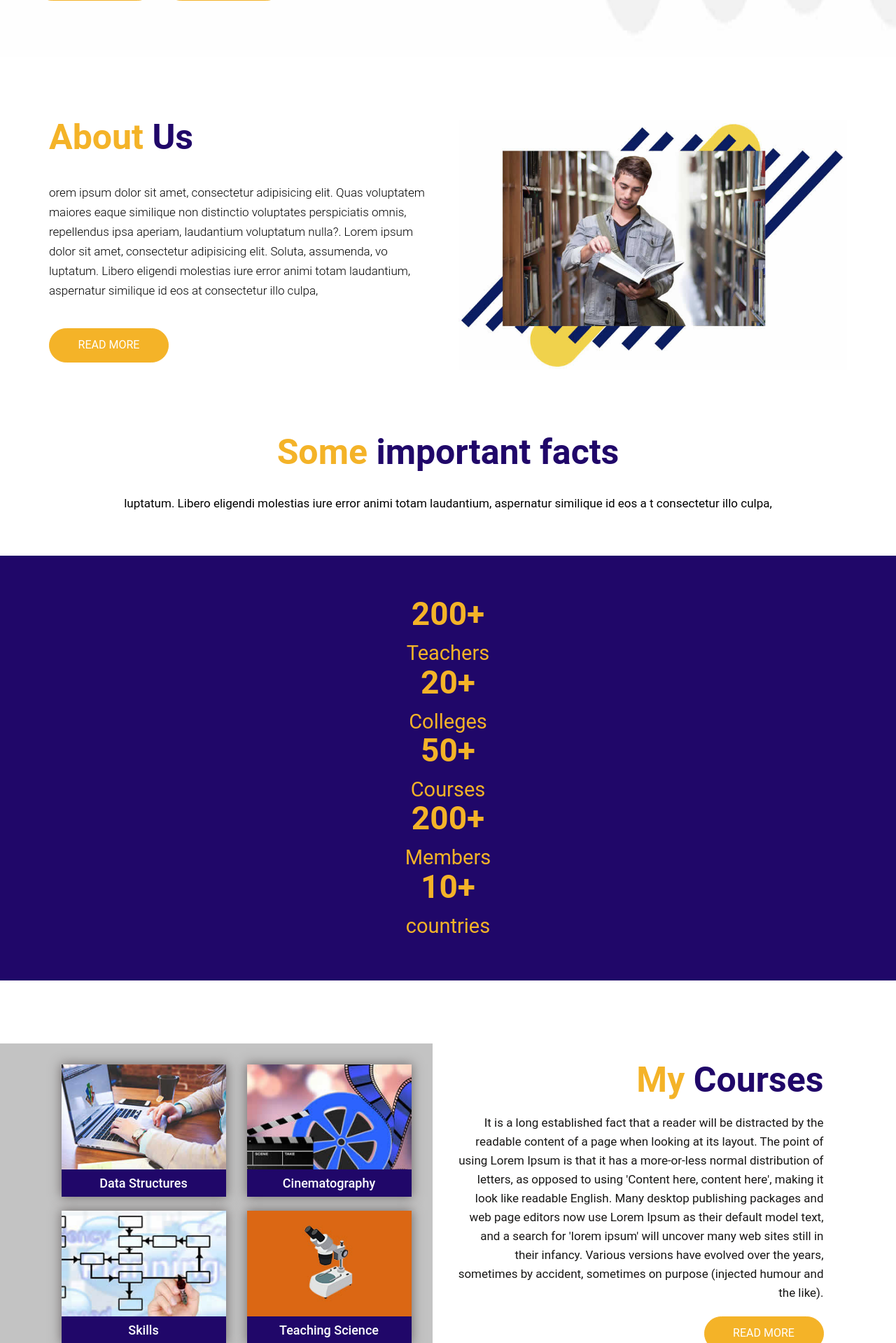
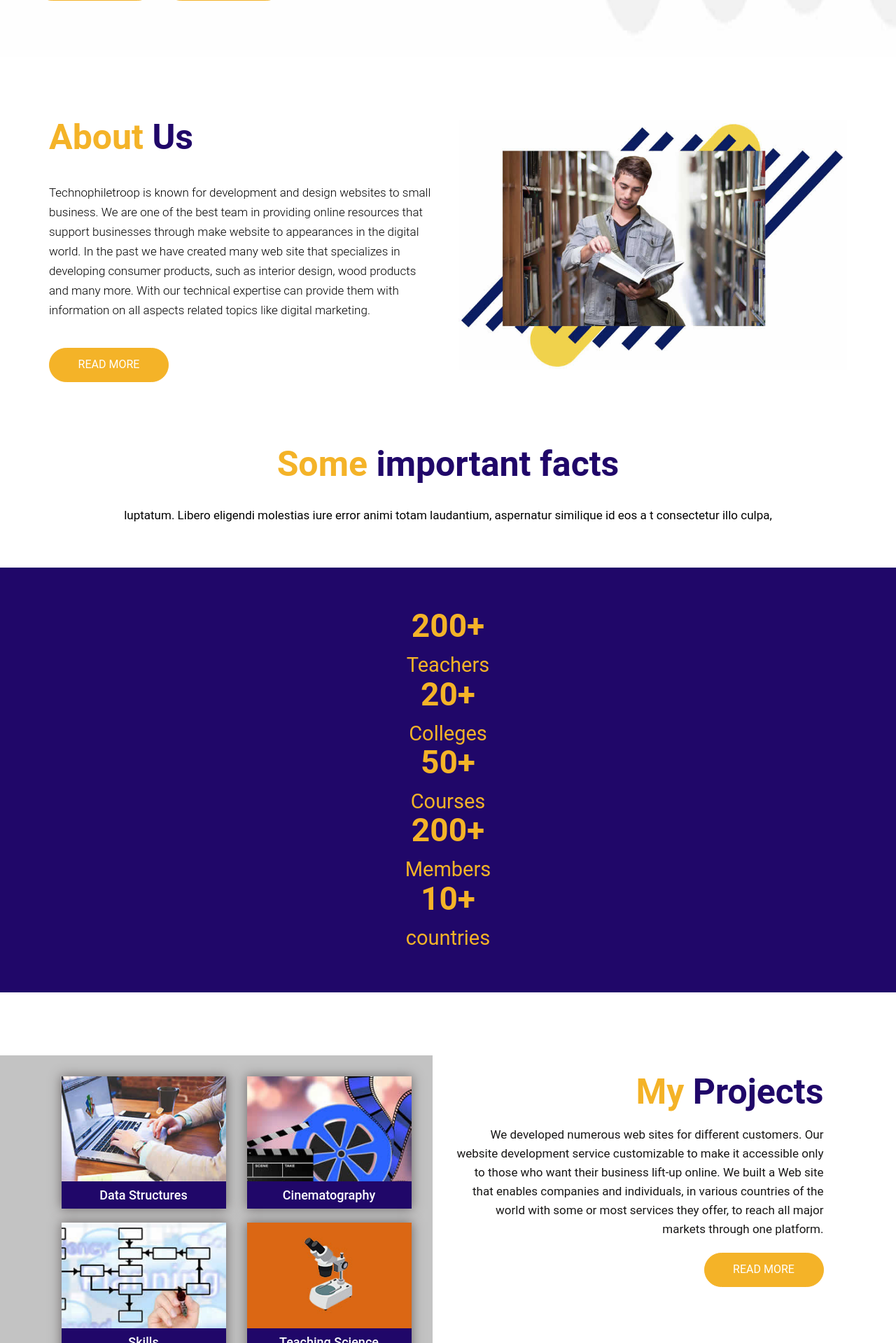
Before and after one commit to rahul0218/Technophiletroop, a CodeIgniter app: page /Technophiletroop/ in a window 1280 px wide. Shown: the part 1615-3534 px from the top of the page at 70% size. Run offline with CodeIgniter, Linux system fonts and the light colour scheme; some libraries are stand-ins or nearby versions.

Commit message:
About and projects outline

```diff
--- a/application/views/pages/home.php
+++ b/application/views/pages/home.php
@@ -5,9 +5,7 @@
       <div class="col-xl-6 col-lg-6 col-md-6 col-sm-12">
         <div class="about-box">
           <h2>About <strong class="yellow">Us</strong></h2>
-          <p> orem ipsum dolor sit amet, consectetur adipisicing elit. Quas voluptatem maiores eaque similique non distinctio voluptates perspiciatis omnis, repellendus ipsa aperiam, laudantium voluptatum nulla?.
-            Lorem ipsum dolor sit amet, consectetur adipisicing elit. Soluta, assumenda, vo
-          luptatum. Libero eligendi molestias iure error animi totam laudantium, aspernatur similique id eos at consectetur illo culpa,  </p>
+          <p> Technophiletroop is known for development and design websites to small business. We are one of the best team in providing online resources that support businesses through make website to appearances in the digital world. In the past we have created many web site that specializes in developing consumer products, such as interior design, wood products and many more. With our technical expertise can provide them with information on all aspects related topics like digital marketing.  </p>
           <a href="Javascript:void(0)">Read more</a>
         </div>
       </div>
@@ -79,7 +77,7 @@
 
 <!-- end our -->
 <!-- Courses -->
-<div id="courses" class="Courses">
+<div id="projects" class="Courses">
   <div class="container-fluid padding_left3">
     <div class="row">
       <div class="col-xl-6 col-lg-6 col-md-6 col-sm-12">
@@ -132,9 +130,9 @@
       <div class="col-xl-6 col-lg-6 col-md-6 col-sm-12 border_right">
         <div class="box_text">
           <div class="titlepage">
-            <h2>My <strong class="yellow"> Courses</strong></h2>
+            <h2>My <strong class="yellow"> Projects</strong></h2>
           </div>
-          <p>It is a long established fact that a reader will be distracted by the readable content of a page when looking at its layout. The point of using Lorem Ipsum is that it has a more-or-less normal distribution of letters, as opposed to using 'Content here, content here', making it look like readable English. Many desktop publishing packages and web page editors now use Lorem Ipsum as their default model text, and a search for 'lorem ipsum' will uncover many web sites still in their infancy. Various versions have evolved over the years, sometimes by accident, sometimes on purpose (injected humour and the like).</p>
+          <p>We developed numerous web sites for different customers. Our website development service customizable to make it accessible only to those who want their business lift-up online. We built a Web site that enables companies and individuals, in various countries of the world with some or most services they offer, to reach all major markets through one platform.</p>
           <a href="Javascript:void(0)">Read more</a>
         </div>
       </div>
--- a/application/views/templates/header.php
+++ b/application/views/templates/header.php
@@ -62,7 +62,7 @@
                   <nav class="main-menu ">
                     <ul class="menu-area-main">
                       <li class="active"> <a href="<?php echo base_url(); ?>home">Home</a> </li>
-                      <li> <a href="#courses">My Courses </a> </li>
+                      <li> <a href="#projects">Projects </a> </li>
                       <li> <a href="#about">About</a> </li>
                       <li> <a href="#learn">My Profile</a> </li>
                       <li> <a href="#important">Become an Instructor</a> </li>
```
